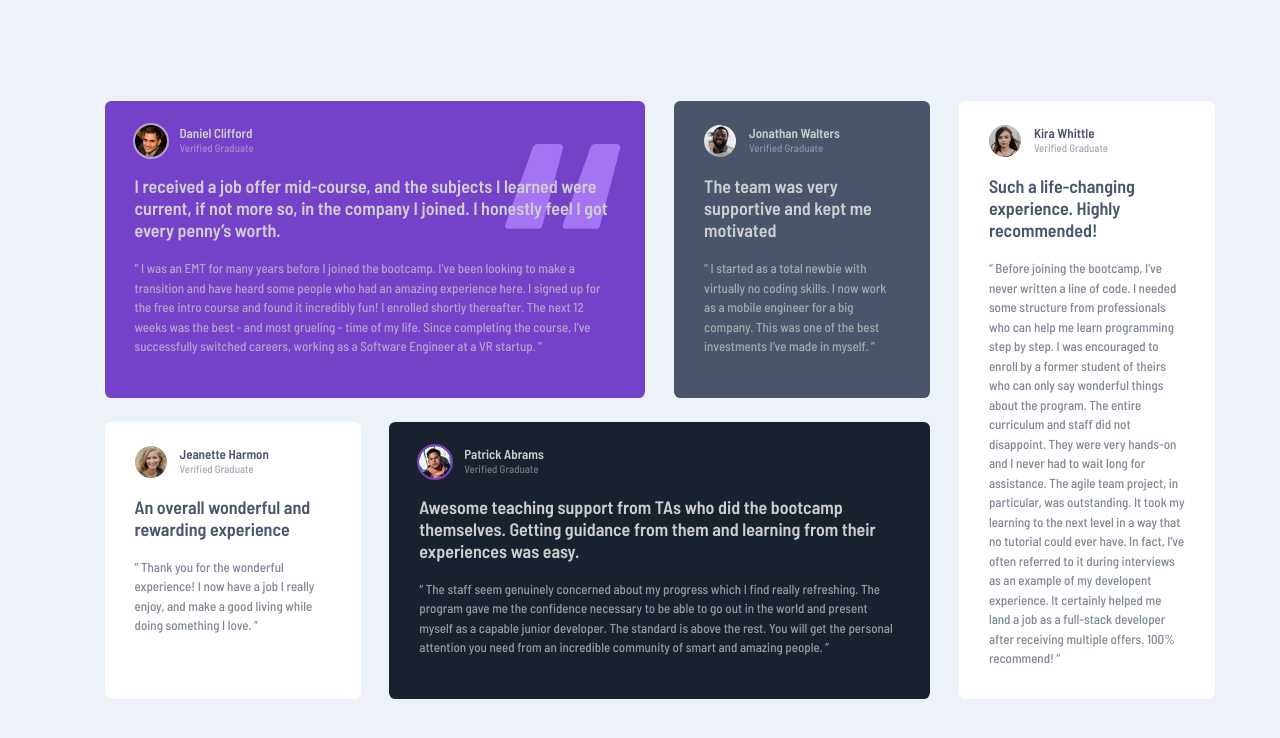
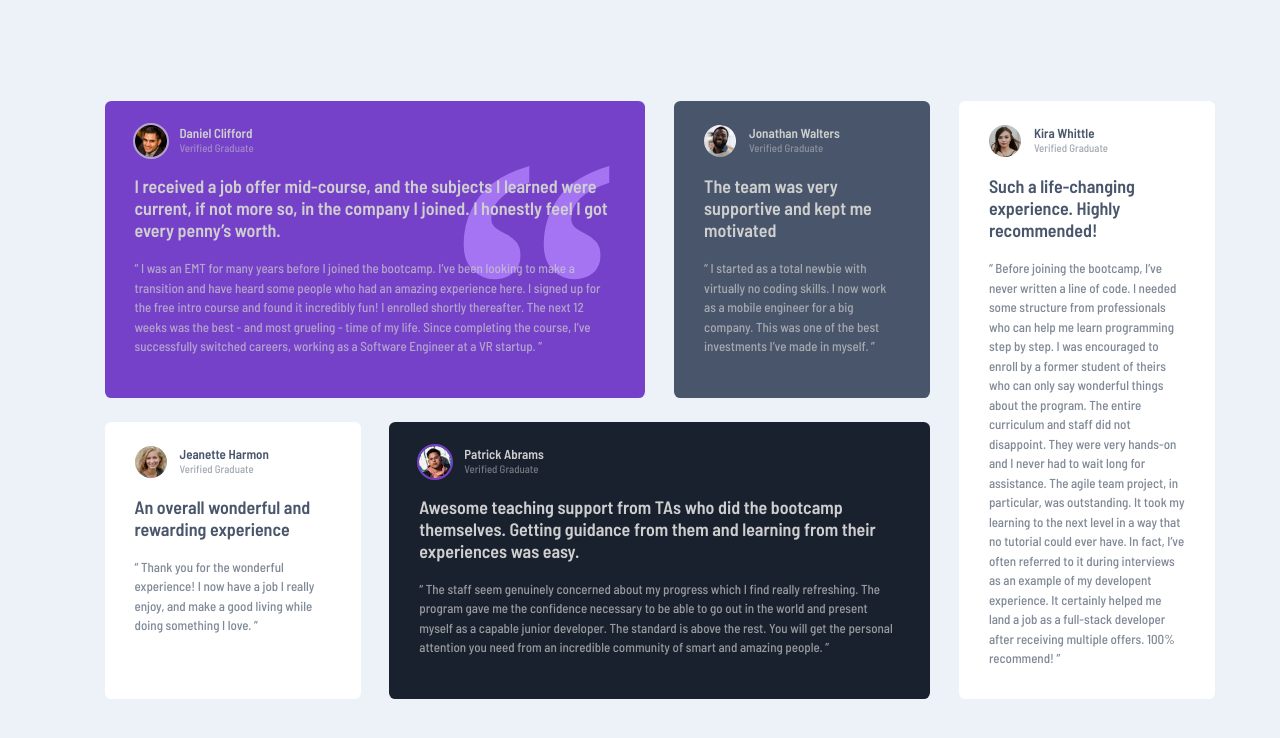
Before and after one commit to d-donne/testimonials-grid-section, a plain HTML site: page index.html in a window 1280 px wide. Drawn offline with Linux system fonts and the light colour scheme.

Commit message:
Update style.css

```diff
--- a/assets/css/style.css
+++ b/assets/css/style.css
@@ -118,6 +118,7 @@ span {
 
 .daniel::before {
   content: "“";
+  font-family: 'serif';
   color: hsla(263, 85%, 71%, 0.962);
   position: absolute;
   font-size: 25rem;
```
